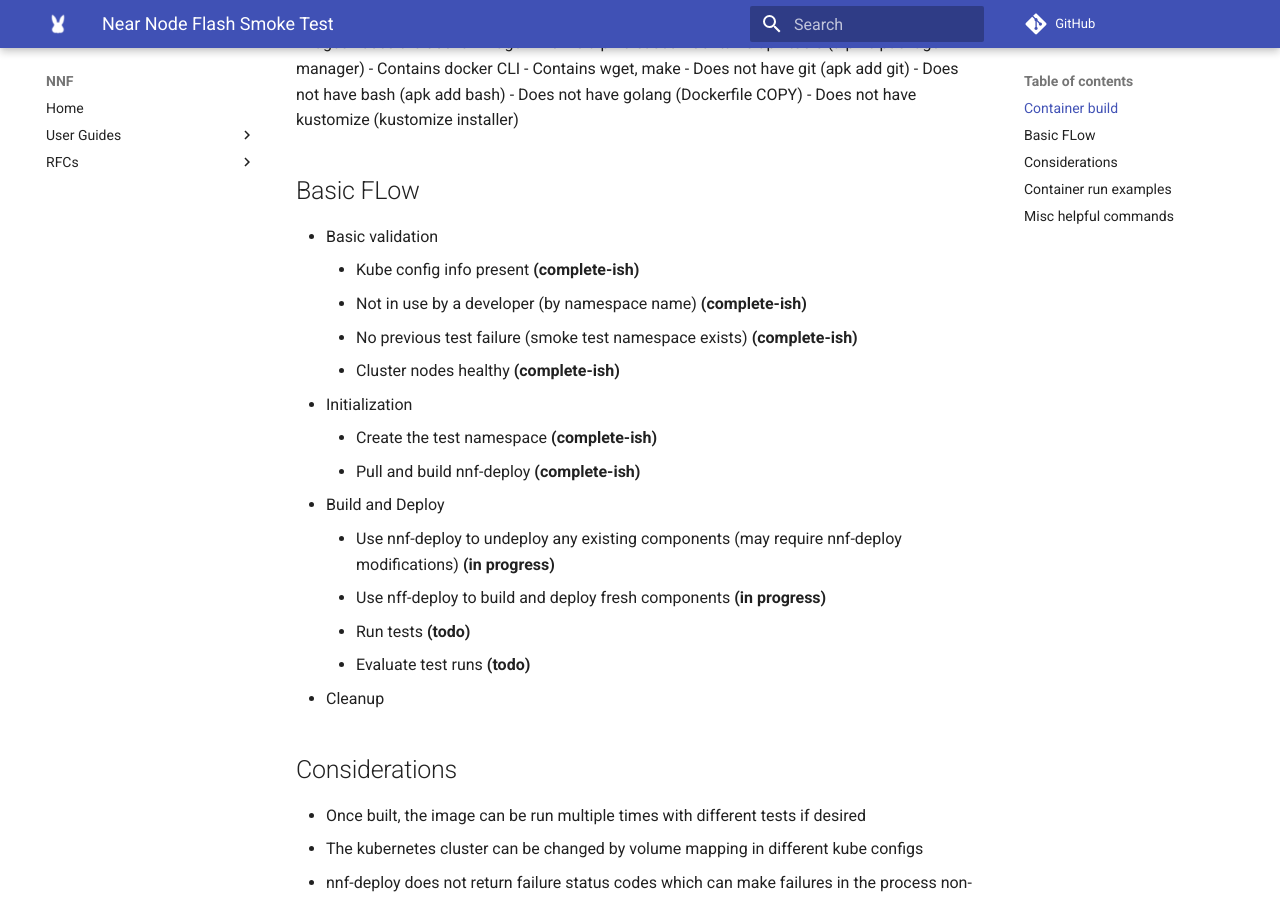
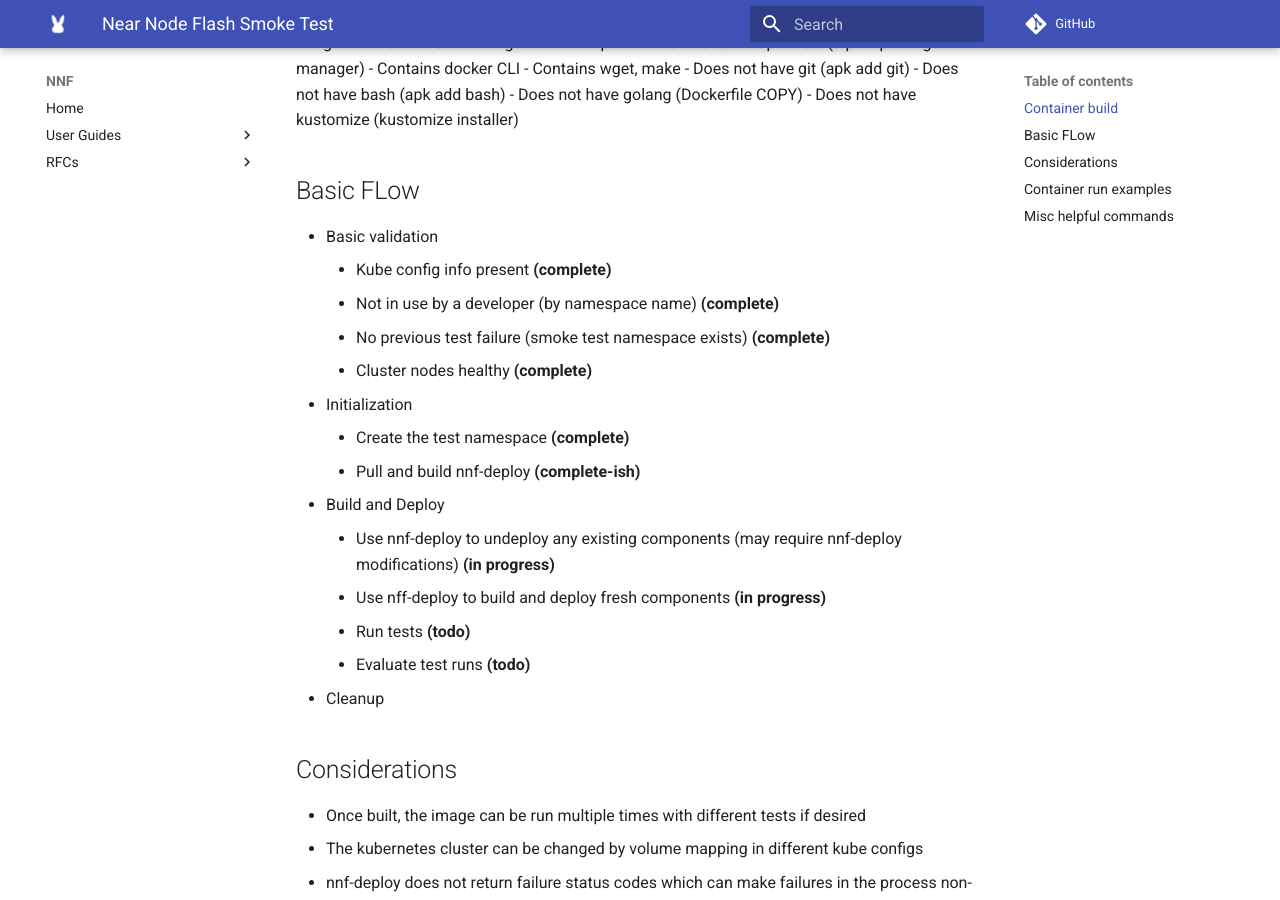
Before and after one commit to NearNodeFlash/NearNodeFlash.github.io, an MkDocs documentation site: the page built from docs/rfcs/0004/readme.md, in a window 1280 px wide and 900 px high, scrolled down 461 px. Built offline with MkDocs 1.6.1 and Material for MkDocs 9.7.7, drawn with Linux system fonts in a browser that asks for light colours; comment, search, counter and statistics services are not loaded.

Commit message:
More readme updates
Signed-off-by: Bill Johnson <billj@hpe.com>

```diff
--- a/docs/rfcs/0004/readme.md
+++ b/docs/rfcs/0004/readme.md
@@ -34,12 +34,12 @@ Images - uses the docker image which is alpine based
 
 ## Basic FLow
   - Basic validation
-    - Kube config info present **(complete-ish)**
-    - Not in use by a developer (by namespace name) **(complete-ish)**
-    - No previous test failure (smoke test namespace exists) **(complete-ish)**
-    - Cluster nodes healthy **(complete-ish)**
+    - Kube config info present **(complete)**
+    - Not in use by a developer (by namespace name) **(complete)**
+    - No previous test failure (smoke test namespace exists) **(complete)**
+    - Cluster nodes healthy **(complete)**
   - Initialization
-    - Create the test namespace **(complete-ish)**
+    - Create the test namespace **(complete)**
     - Pull and build nnf-deploy **(complete-ish)**
   - Build and Deploy
     - Use nnf-deploy to undeploy any existing components (may require nnf-deploy modifications) **(in progress)**
```
